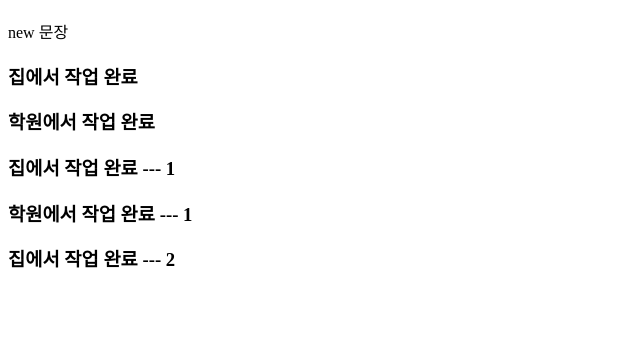
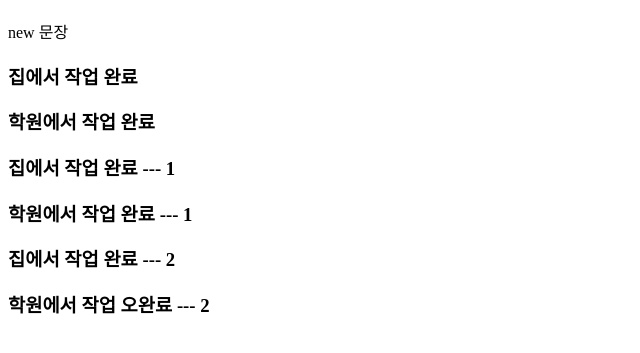
Before and after one commit to bericana/git-test-251016-new, a plain HTML site: page index.html in a window 1280 px wide. Shown: the part 61-414 px from the top of the page, without its empty margins (0-640 px from the left). Drawn offline with Linux system fonts and the light colour scheme.

Commit message:
academy_finish_2

```diff
--- a/index.html
+++ b/index.html
@@ -18,5 +18,7 @@
     <h3>학원에서 작업 완료 --- 1</h3>
     <h3>집에서 작업 완료 --- 2</h3>
 
+    <h3>학원에서 작업 오완료 --- 2</h3>
+
 </body>
 </html>
```
